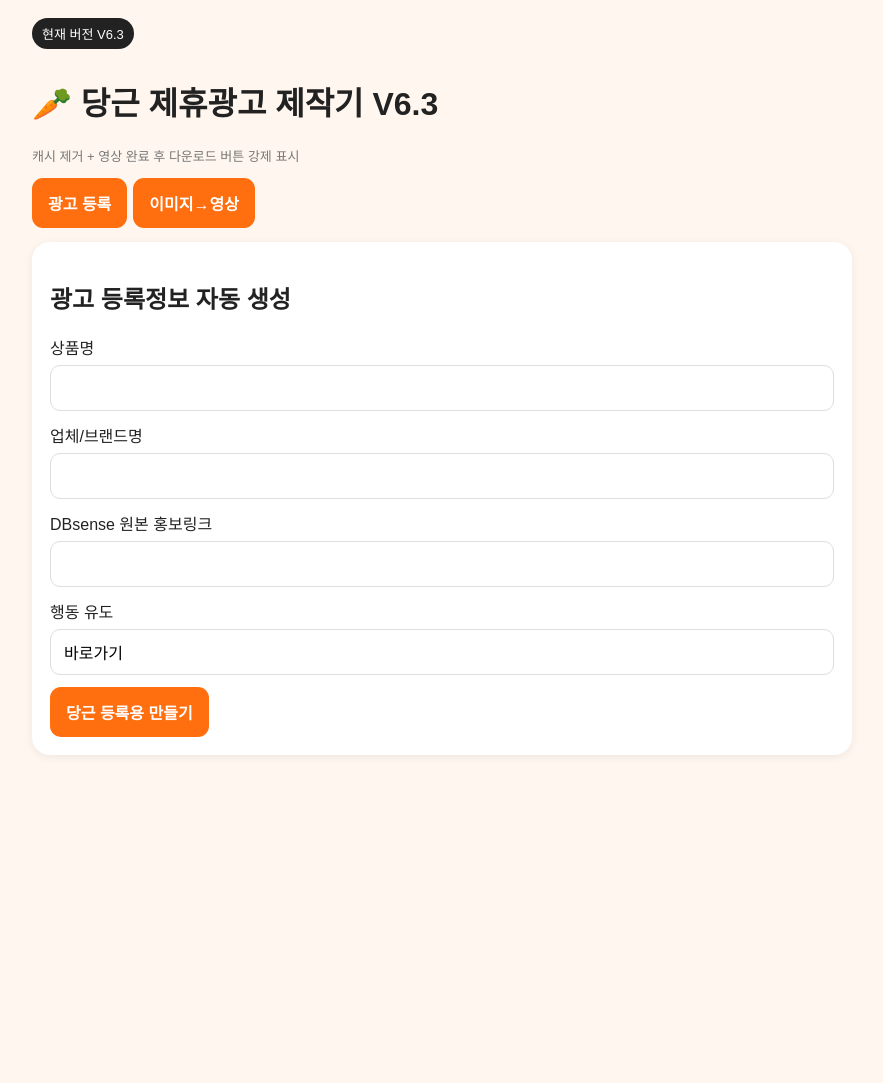
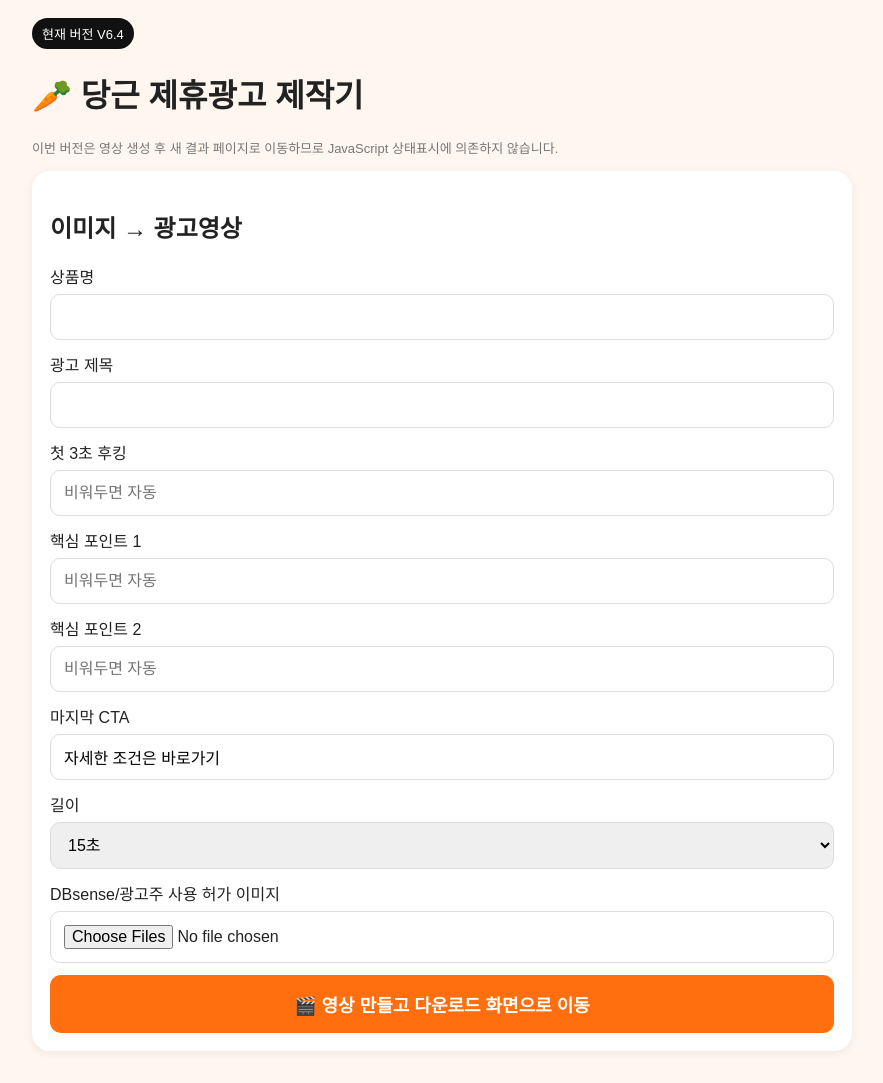
Before and after one commit to yoshiki170385-creator/danggeun-ad-maker, a Flask app: page / in a window 1280 px wide. Shown: the whole page, without its empty margins (198-1081 px from the left). Before the commit the page ends 755 px from the top, so only its background shows below. Run offline with Flask 3, Linux system fonts and the light colour scheme.

Commit message:
Update index.html

```diff
--- a/templates/index.html
+++ b/templates/index.html
@@ -1,82 +1,18 @@
-<!doctype html><html lang="ko"><head>
-<meta charset="utf-8"><meta name="viewport" content="width=device-width,initial-scale=1">
-<meta http-equiv="Cache-Control" content="no-cache, no-store, must-revalidate">
-<meta http-equiv="Pragma" content="no-cache"><meta http-equiv="Expires" content="0">
-<title>당근 제휴광고 제작기 V6.3</title>
+<!doctype html><html lang="ko"><head><meta charset="utf-8"><meta name="viewport" content="width=device-width,initial-scale=1">
+<title>당근 제휴광고 제작기 V6.4</title>
 <style>
-body{font-family:Arial,sans-serif;background:#fff7ef;margin:0;color:#222}.wrap{max-width:820px;margin:auto;padding:18px}
-.badge{display:inline-block;background:#222;color:#fff;border-radius:999px;padding:6px 10px;font-size:13px;margin-bottom:8px}
-.card{background:white;border-radius:18px;padding:18px;margin:14px 0;box-shadow:0 2px 10px #0001}
-input,select{width:100%;box-sizing:border-box;padding:13px;margin:6px 0 12px;border:1px solid #ddd;border-radius:10px;font-size:16px}
-button,a.btn{background:#ff6f0f;color:#fff;border:0;border-radius:11px;padding:13px 16px;font-weight:bold;font-size:16px;text-decoration:none;display:inline-block}
-.tabs button{margin-right:6px}.muted{color:#777;font-size:13px}.hide{display:none}.title{padding:10px;border-bottom:1px solid #eee}
-.result{margin-top:18px;padding:18px;border:3px solid #ff6f0f;border-radius:14px;background:#fffaf6}
-.big{display:block!important;text-align:center;width:100%;box-sizing:border-box;padding:17px!important;font-size:18px!important;margin-top:12px}
-.download{background:#111!important;font-size:20px!important}
-video{width:100%;max-height:600px;border-radius:12px;background:#000}
-</style></head>
-<body><div class="wrap">
-<div class="badge">현재 버전 V6.3</div><h1>🥕 당근 제휴광고 제작기 V6.3</h1>
-<p class="muted">캐시 제거 + 영상 완료 후 다운로드 버튼 강제 표시</p>
-
-<div class="tabs"><button onclick="show('reg')">광고 등록</button><button onclick="show('vid')">이미지→영상</button></div>
-<div id="reg" class="card"><h2>광고 등록정보 자동 생성</h2>
-<label>상품명</label><input id="product"><label>업체/브랜드명</label><input id="brand">
-<label>DBsense 원본 홍보링크</label><input id="url"><label>행동 유도</label><input id="cta" value="바로가기">
-<button onclick="gen()">당근 등록용 만들기</button><div id="titles"></div></div>
-
-<div id="vid" class="card hide"><h2>V6.3 자동 광고영상</h2>
-<label>상품명</label><input id="vp"><label>광고 제목</label><input id="vt">
-<label>첫 3초 후킹</label><input id="hook"><label>핵심 포인트 1</label><input id="p1"><label>핵심 포인트 2</label><input id="p2">
-<label>마지막 CTA</label><input id="vcta" value="자세한 조건은 바로가기">
-<label>길이</label><select id="dur"><option value="15">15초</option><option value="30">30초</option></select>
-<label>DBsense/광고주 사용 허가 이미지</label><input id="imgs" type="file" accept="image/*" multiple>
-<button id="vb" class="big" onclick="video()">🎬 자동 광고영상 만들기</button>
-<div id="status"></div></div></div>
-
-<script>
-(async()=>{try{
-  const regs=await navigator.serviceWorker?.getRegistrations?.();
-  if(regs) for(const r of regs) await r.unregister();
-  if('caches' in window){for(const k of await caches.keys()) await caches.delete(k);}
-}catch(e){}})();
-
-function show(x){document.getElementById('reg').classList.toggle('hide',x!='reg');document.getElementById('vid').classList.toggle('hide',x!='vid')}
-
-async function gen(){
- let r=await fetch('/api/generate?ts='+Date.now(),{method:'POST',headers:{'Content-Type':'application/json','Cache-Control':'no-cache'},
- body:JSON.stringify({product:product.value,brand:brand.value,url:url.value,cta:cta.value})});
- let j=await r.json();if(!r.ok){alert(j.error);return}
- vp.value=product.value;
- titles.innerHTML='<h3>광고 제목 TOP 10</h3>'+j.titles.map((t,i)=>`<div class=title>${i+1}. ${t} <button onclick="pick('${t.replaceAll("'","")}')">선택</button></div>`).join('')
-}
-function pick(t){vt.value=t;hook.value=`${vp.value}, 선택 전 확인하세요`;p1.value='조건을 먼저 비교해보세요';p2.value='내 상황에 맞는지 체크';show('vid')}
-
-async function video(){
- if(!imgs.files.length){alert('이미지를 올려주세요.');return}
- vb.disabled=true;vb.textContent='⏳ 영상 만드는 중...';
- status.innerHTML='<div class="result">영상 생성 중입니다...</div>';
- let f=new FormData();
- [['product',vp.value],['title',vt.value],['hook',hook.value],['point1',p1.value],['point2',p2.value],['cta',vcta.value],['duration',dur.value]].forEach(x=>f.append(x[0],x[1]));
- for(let x of imgs.files)f.append('images',x);
-
- try{
-   let r=await fetch('/api/video?ts='+Date.now(),{method:'POST',body:f,cache:'no-store'});
-   let j=await r.json();
-   if(!r.ok) throw new Error(j.error||'실패');
-   const html=`<div class="result">
-     <h2>✅ 영상 완성! V${j.version}</h2>
-     <p>생성 시간 ${j.seconds}초</p>
-     <video controls playsinline src="${j.file_url}?ts=${Date.now()}"></video>
-     <a class="btn big download" href="${j.download_url}?ts=${Date.now()}">⬇️ MP4 다운로드</a>
-     <a class="btn big" href="${j.file_url}?ts=${Date.now()}" target="_blank">▶️ 영상 새 창에서 열기</a>
-   </div>`;
-   status.innerHTML=html;
-   status.scrollIntoView({behavior:'smooth',block:'start'});
- }catch(e){
-   status.innerHTML=`<div class="result"><p style="color:#c00">❌ ${e.message}</p></div>`;
- }finally{
-   vb.disabled=false;vb.textContent='🎬 자동 광고영상 만들기';
- }
-}
-</script></body></html>
+body{font-family:Arial,sans-serif;background:#fff7ef;margin:0;color:#222}.wrap{max-width:820px;margin:auto;padding:18px}.badge{display:inline-block;background:#111;color:#fff;border-radius:999px;padding:6px 10px;font-size:13px}.card{background:white;border-radius:18px;padding:18px;margin:14px 0;box-shadow:0 2px 10px #0001}input,select{width:100%;box-sizing:border-box;padding:13px;margin:6px 0 12px;border:1px solid #ddd;border-radius:10px;font-size:16px}button{background:#ff6f0f;color:#fff;border:0;border-radius:11px;padding:16px;font-weight:bold;font-size:18px;width:100%}.muted{color:#777;font-size:13px}</style></head>
+<body><div class="wrap"><span class="badge">현재 버전 V6.4</span><h1>🥕 당근 제휴광고 제작기</h1>
+<p class="muted">이번 버전은 영상 생성 후 새 결과 페이지로 이동하므로 JavaScript 상태표시에 의존하지 않습니다.</p>
+<div class="card"><h2>이미지 → 광고영상</h2>
+<form action="/video-form" method="post" enctype="multipart/form-data">
+<label>상품명</label><input name="product" required>
+<label>광고 제목</label><input name="title">
+<label>첫 3초 후킹</label><input name="hook" placeholder="비워두면 자동">
+<label>핵심 포인트 1</label><input name="point1" placeholder="비워두면 자동">
+<label>핵심 포인트 2</label><input name="point2" placeholder="비워두면 자동">
+<label>마지막 CTA</label><input name="cta" value="자세한 조건은 바로가기">
+<label>길이</label><select name="duration"><option value="15">15초</option><option value="30">30초</option></select>
+<label>DBsense/광고주 사용 허가 이미지</label><input name="images" type="file" accept="image/*" multiple required>
+<button type="submit">🎬 영상 만들고 다운로드 화면으로 이동</button>
+</form></div></div></body></html>
```
